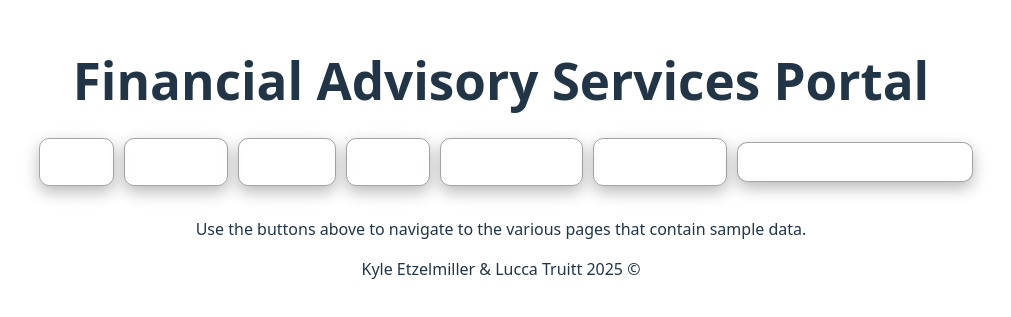
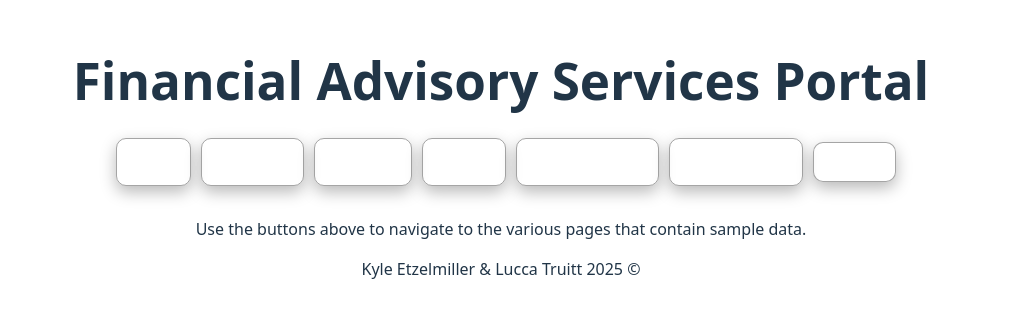
Before and after one commit to ketzelmiller/CS340-Database-Application, a React (Vite) app in the folder frontend/: page / in a window 1280 px wide. Shown: the part 251-568 px from the top of the page, without its empty margins (139-1150 px from the left). Built offline with nearby package versions, Linux system fonts and the light colour scheme.

Commit message:
Updated App.jsx
Hooked up reset button to database

```diff
--- a/frontend/src/App.jsx
+++ b/frontend/src/App.jsx
@@ -1,4 +1,9 @@
-import { useState } from 'react';
+// Citation for the following onClick button code:
+// Date: 3/2/2026
+// Adapted from
+// Source URL: https://stackoverflow.com/questions/75182498/how-can-i-trigger-the-useeffect-hook-with-a-button
+
+import { useState, useEffect } from 'react';
 import { BrowserRouter as Router, Routes, Route, Link, BrowserRouter } from 'react-router-dom';
 import './App.css';
 
@@ -11,6 +16,21 @@ import BranchesPage from './pages/BranchesPage';
 
 
 function App(){
+
+  const [error, setError] = useState("");
+
+  const backend = "http://classwork.engr.oregonstate.edu:28542"
+
+  async function resetDatabase(){
+    try{
+      setError("")
+      await fetch(`${backend}/reset`)
+    }catch(err){
+      console.error(err)
+      setError("Failed to reset database")
+    }
+  }
+
   return(
     <div className ='app'>
       <h1>Financial Advisory Services Portal</h1>
@@ -25,7 +45,7 @@ function App(){
           <Link to="/assignments" className='nav-buttons' style={{ padding: "12px"}}>Assignments</Link>
 
           {/*RESET BUTTON */}
-          <button className='nav-buttons'>RESET(work in progress)</button>
+          <button className='nav-buttons' onClick={resetDatabase}>RESET</button>
 
         </nav>
 
```
